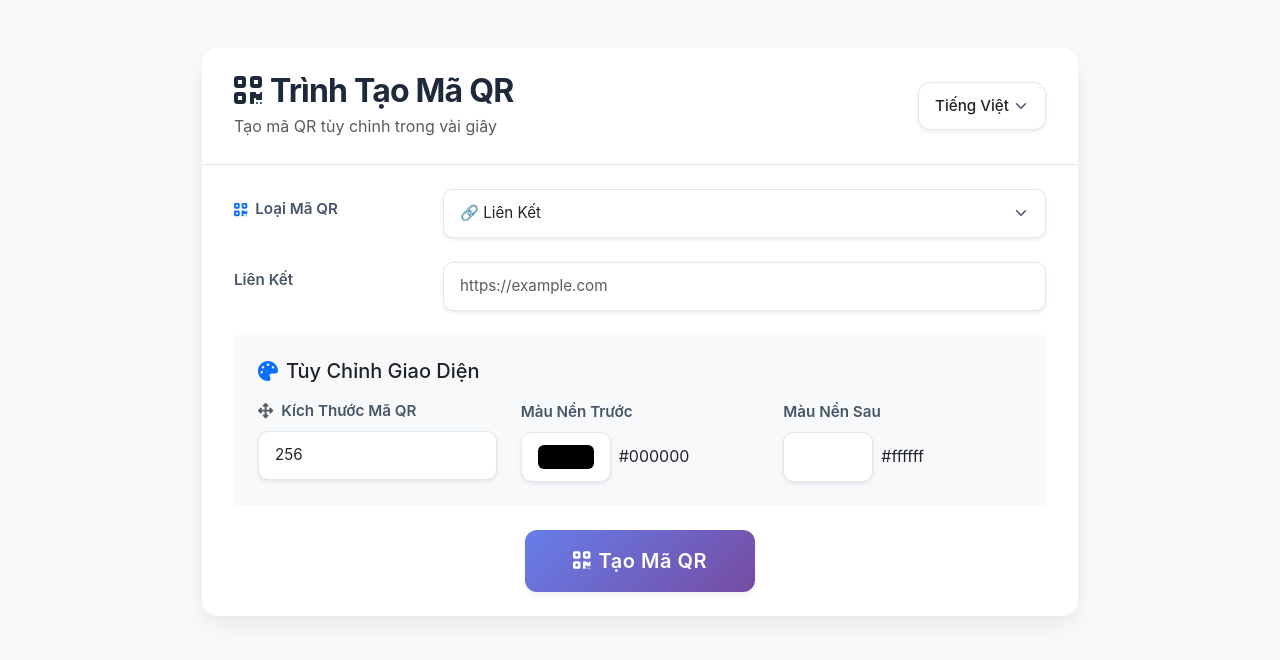
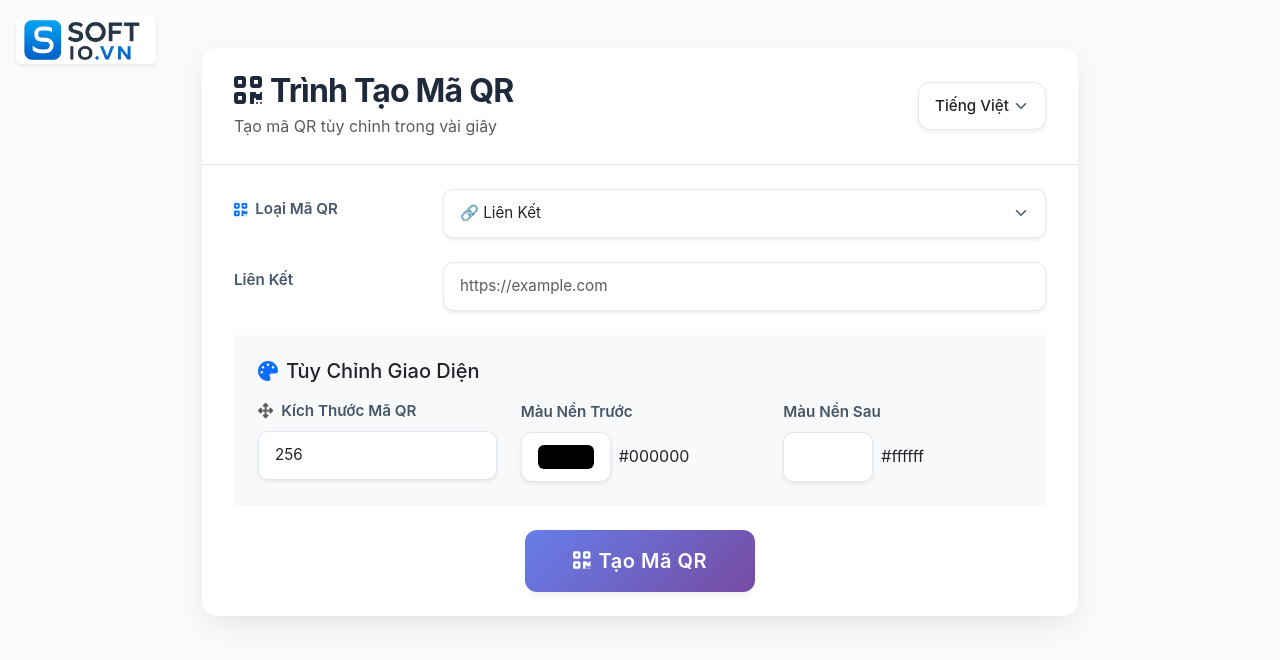
Before and after one commit to tungpham42/qrcode, a React (Create React App) app: page / in a window 1280 px wide. Shown: the top 660 px of the page. Built offline with nearby package versions, Linux system fonts and the light colour scheme.

Commit message:
Add MainBrandLogo component and integrate in App
Introduces a new MainBrandLogo component to display a fixed brand logo with optional dismiss functionality. The logo is now shown in the App component above the QRCodeGenerator, using a new soft-logo.webp asset.

```diff
--- a/src/App.js
+++ b/src/App.js
@@ -1,7 +1,18 @@
+import MainBrandLogo from "./MainBrandLogo";
 import QRCodeGenerator from "./QRCodeGenerator";
 
 const App = () => {
-  return <QRCodeGenerator />;
+  return (
+    <>
+      <MainBrandLogo
+        logoSrc="/soft-logo.webp"
+        mainDomain="soft.io.vn"
+        dismissible={false}
+        altText="Logo Soft"
+      />
+      <QRCodeGenerator />
+    </>
+  );
 };
 
 export default App;
--- /dev/null
+++ b/src/MainBrandLogo.js
@@ -0,0 +1,38 @@
+import { useState } from "react";
+import { Image, CloseButton } from "react-bootstrap";
+
+const MainBrandLogo = ({
+  logoSrc,
+  mainDomain,
+  altText = "Logo chính",
+  size = 40,
+  dismissible = false,
+}) => {
+  const [show, setShow] = useState(true);
+
+  if (!show) return null;
+
+  return (
+    <div
+      className="position-fixed top-0 start-0 m-3 d-flex align-items-center bg-white rounded shadow-sm px-2 py-1"
+      style={{ zIndex: 1050 }}
+    >
+      <a
+        href={`https://${mainDomain}`}
+        target="_blank"
+        rel="noopener noreferrer"
+      >
+        <Image src={logoSrc} alt={altText} height={size} className="me-2" />
+      </a>
+      {dismissible && (
+        <CloseButton
+          onClick={() => setShow(false)}
+          className="ms-2"
+          aria-label="Đóng logo brand"
+        />
+      )}
+    </div>
+  );
+};
+
+export default MainBrandLogo;
```
Also changed, not shown: public/soft-logo.webp (added).
